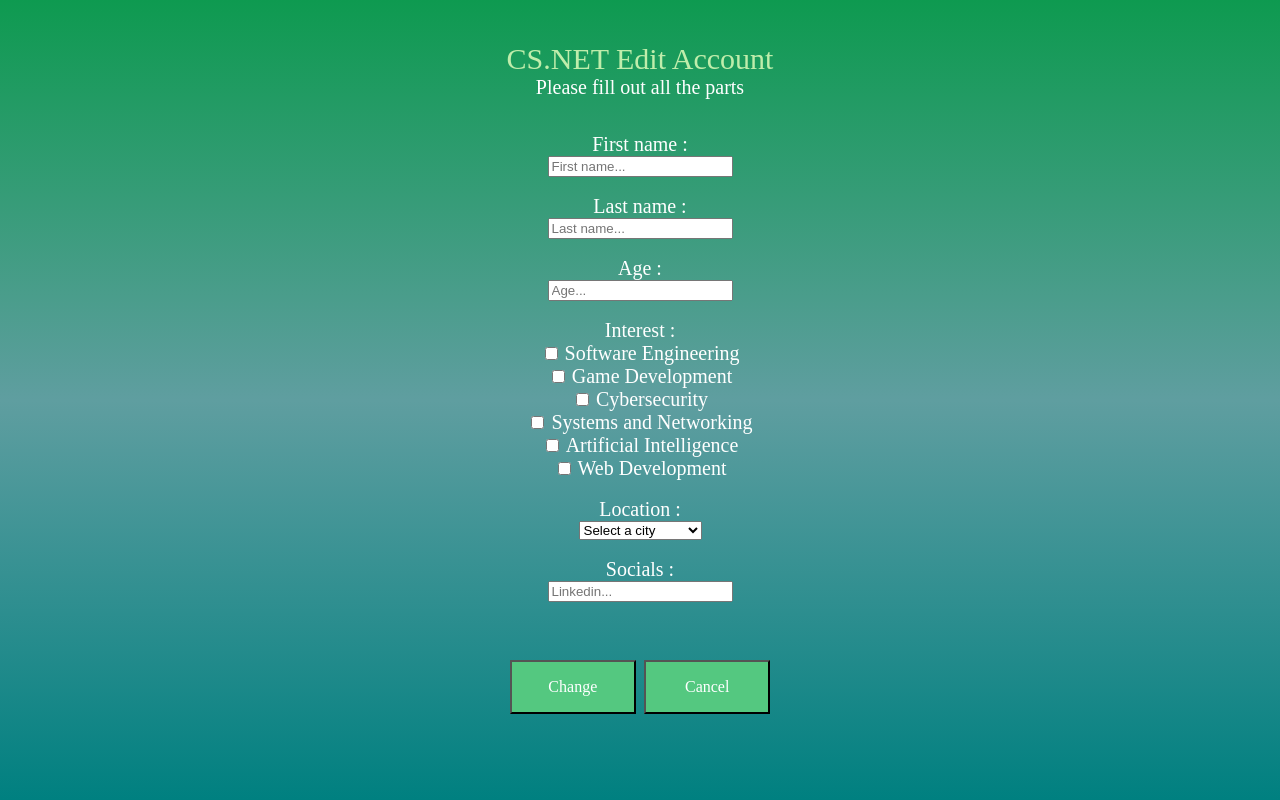
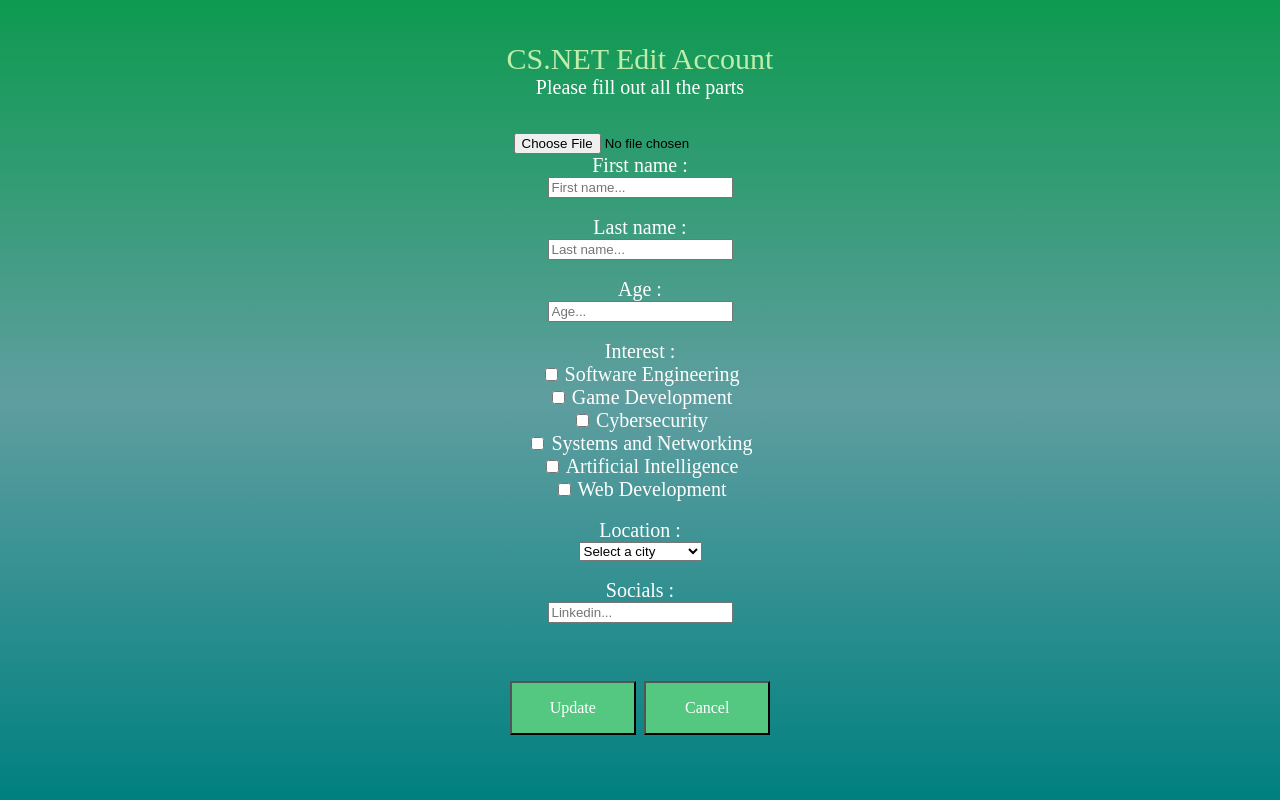
Before and after one commit to ekcaroline/CS.NET-CPSC-362, a PHP site: page /editpage.php in a window 1280 px wide. Run offline with PHP 8.4, Linux system fonts and the light colour scheme.

Commit message:
Update editpage.php

```diff
--- a/editpage.php
+++ b/editpage.php
@@ -115,10 +115,10 @@ if (isset($_POST["socials"])) {
       // Socials is not being updated, so keep the original value
       $socials = $original_socials;
   }
-  } else {
-    // Socials is not being updated, so keep the original value
-    $socials = $original_socials;
-  }
+} else {
+  // Socials is not being updated, so keep the original value
+  $socials = $original_socials;
+}
   // Check if an image file was uploaded
   if (isset($_FILES['image_file']) && $_FILES['image_file']['error'] === UPLOAD_ERR_OK) {
 
@@ -143,7 +143,7 @@ if (isset($_POST["socials"])) {
   }
   header("Location: userpage.php");
   exit();
-  }
+}
 ?>
 <!---------Style--------->
 <style>
@@ -198,8 +198,10 @@ if (isset($_POST["socials"])) {
   </h>
 
   <body>
-    <form method="POST" action="<?php echo htmlspecialchars($_SERVER["PHP_SELF"]); ?>">
+    <form method="POST" action="<?php echo htmlspecialchars($_SERVER["PHP_SELF"]); ?>" enctype="multipart/form-data">
       <center>
+      <input type="file" name="image_file"><br>
+
       <label for="fname">First name :</label><br>
       <input type="text" id="fname" name="fname" placeholder="First name..."><br>
       <span class="error"><?php echo $fnameErr; ?></span><br>
@@ -260,7 +262,7 @@ if (isset($_POST["socials"])) {
       <span class="error"><?php echo $socErr; ?></span><br>
 
       <br><br>
-      <button type="submit" class="a">Change</button>
+      <button type="submit" class="a">Update</button>
       <button type="button" class="a" onclick="window.location.href='userpage.php'">Cancel</button>
     </center>
 </form>
```
